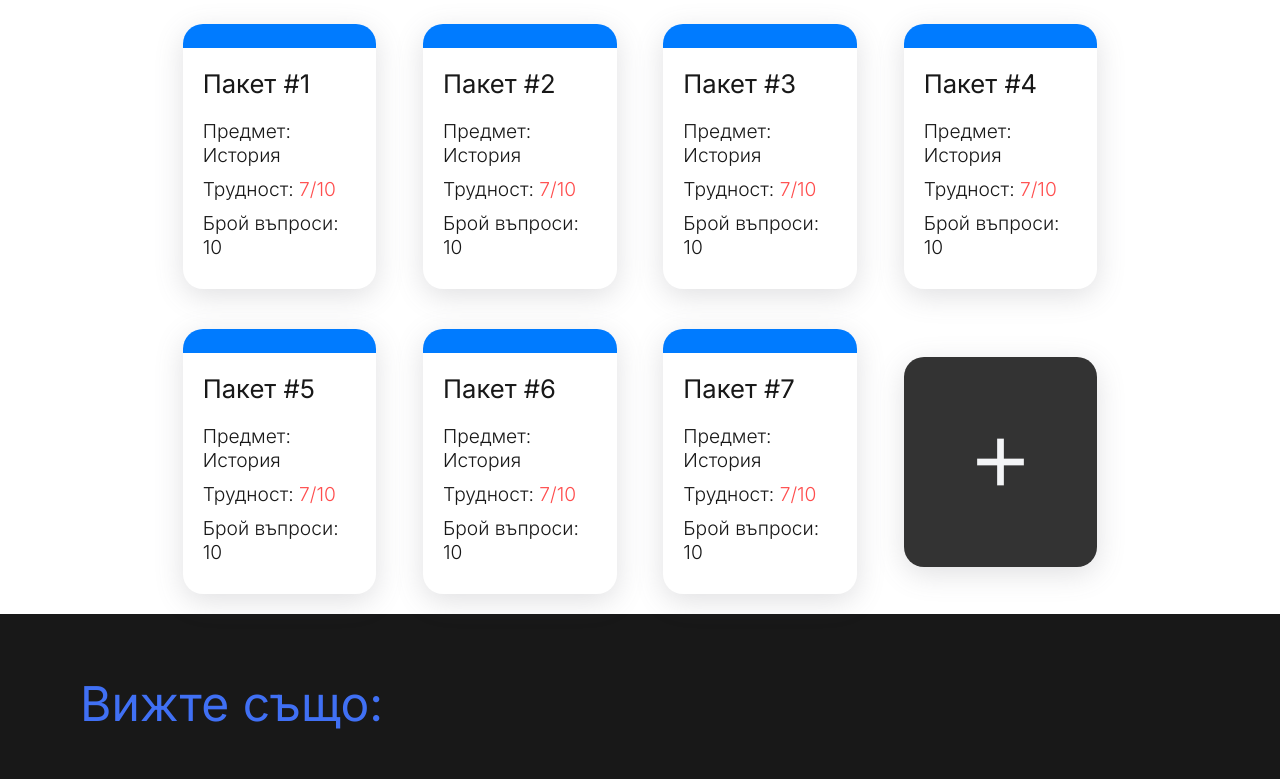
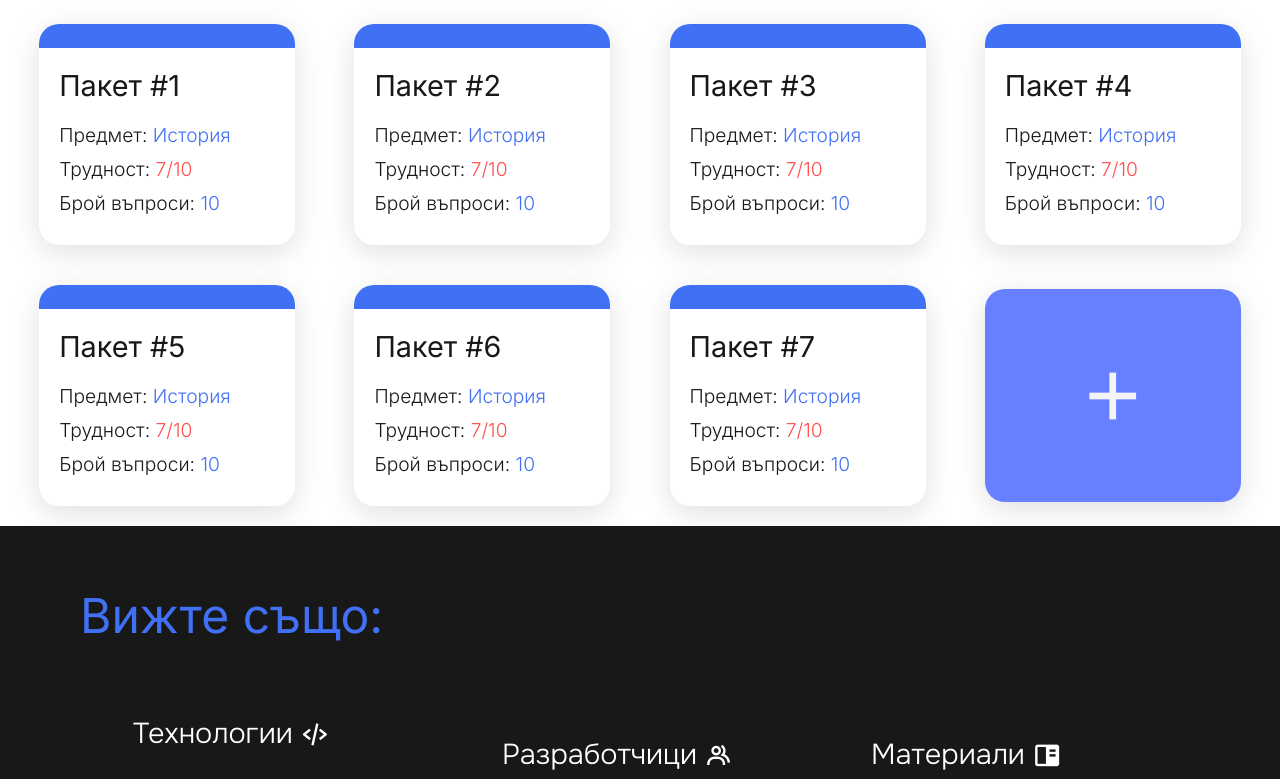
Before and after one commit to i-georgiev28/revisal, a plain HTML site: page frontend/cards.html in a window 1280 px wide. Shown: the part 232-1011 px from the top of the page. Drawn offline with nearby package versions, Linux system fonts and the light colour scheme; files whose address does not match are found by name.

Commit message:
commit end for 7/2/2025

```diff
--- a/frontend/cards.html
+++ b/frontend/cards.html
@@ -21,8 +21,7 @@
 
 </head>
 <body>
-    <!--navigation-->
-    <nav-bar></nav-bar>
+
     <!--navigation-->
 
     <!---MAIN---->
--- a/frontend/styles/cards.css
+++ b/frontend/styles/cards.css
@@ -16,10 +16,12 @@ body{
     /*main color pallette*/
     --main: #FFF ;
     --alt: #181818 ;
-    --accent: rgb(47, 216, 56);
+
+
+    --accent:#4070f4;
 
     /*common colors*/
-    --blue:#007BFF;
+    --blue:#4070f4;
     --red:#FF4136;
     --yellow:#FFDC00;
     --orange:#FF851B;
@@ -168,14 +170,14 @@ body{
     height: 3vh;
     border-top-left-radius: 20px;
     border-top-right-radius: 20px;
-    background-color: var(--blue);
+    background-color: var(--accent);
     box-sizing: border-box;
 }
 
 /*card fonts*/
 .headingV3{
     font-weight: 400;
-    font-size: 1.6em;
+    font-size: 1.8em;
     margin-bottom: 20px;
 }
 
@@ -186,8 +188,8 @@ body{
     transition: 0.25s ease-in-out;
 }
 
-.box-property-label:hover{
-    padding-left: 10px;
+.property-value{
+    color: var(--accent);
 }
 
 
@@ -197,7 +199,7 @@ body{
     width: 22%;
     margin: 20px;
     height: auto;
-    background-color: #333;
+    background-color: #6780ff;
     box-shadow: rgba(100, 100, 111, 0.2) 0px 7px 29px 0px;
     border-radius: 20px;
     color: var(--text-white);
```
